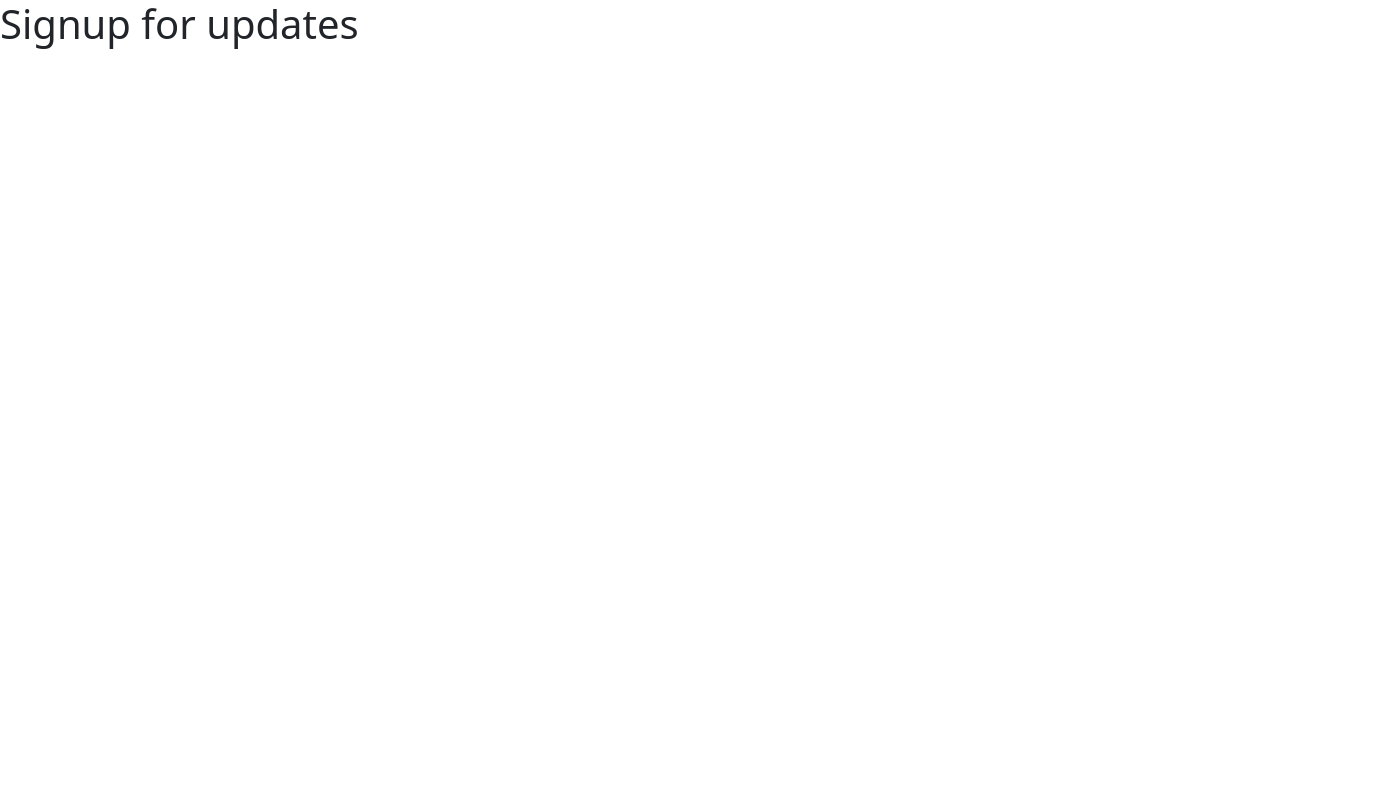
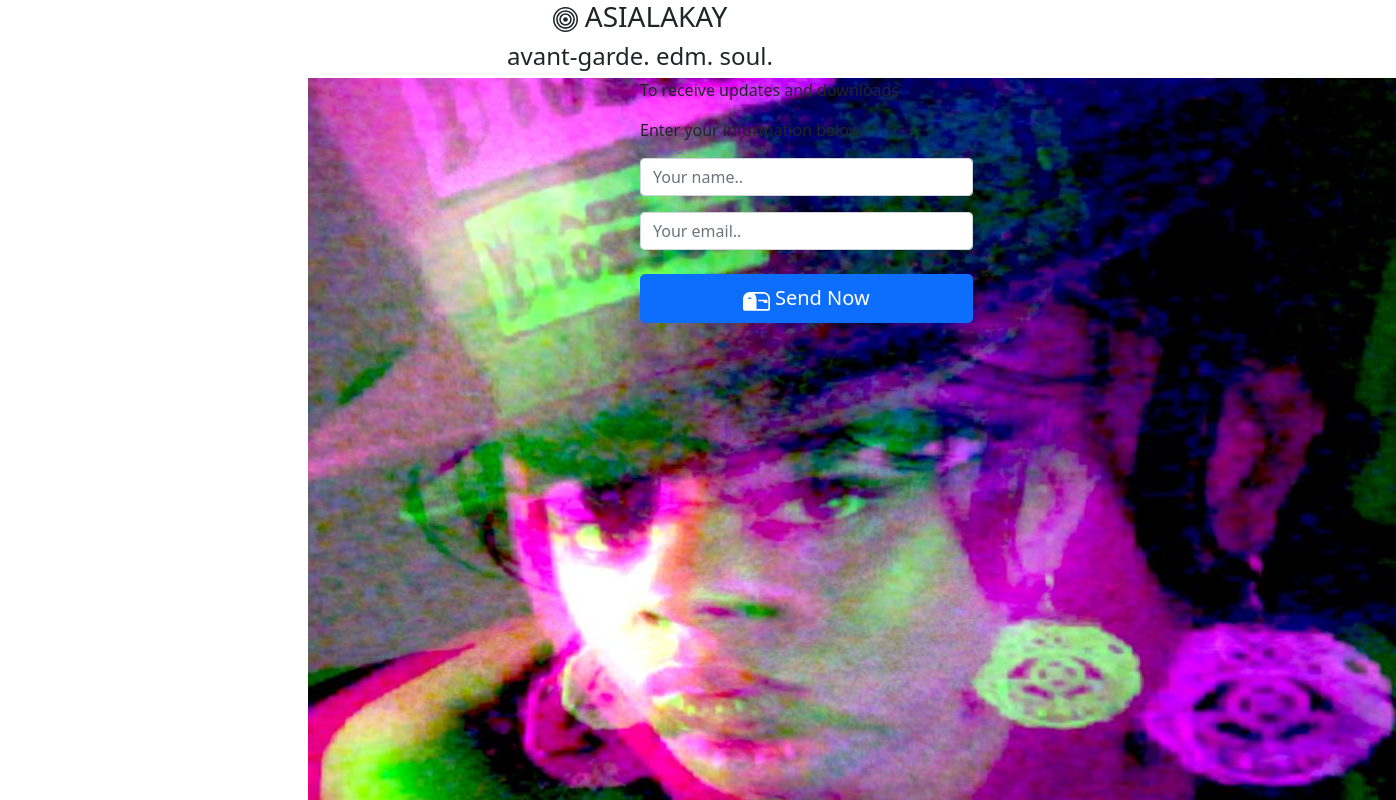
Before and after one commit to asiakay/signup-app, a React (Create React App) app: page / in a window 1280 px wide. Shown: the top 800 px of the page, 1396 px wide, since content can reach past the window. Built offline with nearby package versions, Linux system fonts and the light colour scheme.

Commit message:
added layout components

```diff
--- a/src/App.js
+++ b/src/App.js
@@ -1,10 +1,15 @@
 import React from "react";
+import Banner from "./Banner";
+import Form from "./Form";
+import Footer from "./Footer";
 
 const App = () => {
   return (
-    <div>
-      <h1>Signup for updates</h1>
-    </div>
+    <>
+      <Banner/>
+      <Form />
+      <Footer/>
+    </>
   );
 };
 
--- /dev/null
+++ b/src/Banner.js
@@ -0,0 +1,25 @@
+import React from "react";
+const Banner = () => {
+    return ( <header>
+        <div className = "banner">
+        <div className = "container" >
+        <div className = "row" >
+        <div className = "col-lg-9 offset-lg-3 mx-auto" >
+        <div className = "caption-text text-center" >
+        <h3 className = "brand" > {
+            " "
+        } <svg xmlns = "http://www.w3.org/2000/svg"
+        width = "25"
+        height = "25"
+        fill = "currentColor"
+        class = "bi bi-bullseye"
+        viewBox = "0 0 16 16" >
+        <path d = "M8 15A7 7 0 1 1 8 1a7 7 0 0 1 0 14zm0 1A8 8 0 1 0 8 0a8 8 0 0 0 0 16z" / >
+        <path d = "M8 13A5 5 0 1 1 8 3a5 5 0 0 1 0 10zm0 1A6 6 0 1 0 8 2a6 6 0 0 0 0 12z" / >
+        <path d = "M8 11a3 3 0 1 1 0-6 3 3 0 0 1 0 6zm0 1a4 4 0 1 0 0-8 4 4 0 0 0 0 8z" / >
+        <path d = "M9.5 8a1.5 1.5 0 1 1-3 0 1.5 1.5 0 0 1 3 0z" / >
+        </svg>{" "}
+        ASIALAKAY </h3> <h4 >avant-garde. edm. soul.</h4> </div> </div> </div> </div> </div> </header>
+    );
+};
+export default Banner;
--- /dev/null
+++ b/src/Footer.js
@@ -0,0 +1,7 @@
+import React from "react";
+const Footer = () => {
+    return ( <footer className = "d-block" >
+        <p className = "text-center" > ©Copyright 2021 Lead Capture Page </p> </footer>
+    );
+};
+export default Footer;
--- /dev/null
+++ b/src/Form.js
@@ -0,0 +1,63 @@
+import asialakay_boston from "./images/asialakay_boston.jpeg";
+const Form = () => {
+  return (
+    <section>
+    <div className="container">
+        <div className="row">
+        <div className="col-lg-7 offset-lg-2 g-0 mx-auto">
+            <div className="fill-form form-box">
+            <div className="row g-0">
+                <div className="col-xl-6 col-lg-12 d-md-none d-sm-none d-xs-none d-lg-block form-box__img">
+                <img alt="" src={asialakay_boston} />
+             </div>
+                <div className="col-xl-6 col-lg-12 col-md-12 form-box__content">
+                <div id="box-title">
+                    <p className="main-form-text">To receive updates and downloads</p>
+                    <p>Enter your information below</p>
+                </div>
+                <form>
+                    <div className="mt-3">
+                    <input
+                        className="form-control"
+                        id="name"
+                        name="name"
+                      placeholder="Your name.."
+                        type="text"
+                    />
+                    </div>
+                    <div className="mt-3">
+                    <input
+                        class="form-control"
+                     id="email"
+                        name="email"
+                        placeholder="Your email.."
+                        type="text"
+                    />
+                    </div>
+                    <div className="d-grid mt-4">
+                    <button class="btn btn-primary btn-lg" type="submit" value="Send Now">
+                        <svg
+                          xmlns="http://www.w3.org/2000/svg"
+                        width="27"
+                        height="27"
+                          fill="currentColor"
+                        class="bi bi-mailbox2"
+                        viewBox="0 0 16 16"
+                        >
+                        <path d="M9 8.5h2.793l.853.854A.5.5 0 0 0 13 9.5h1a.5.5 0 0 0 .5-.5V8a.5.5 0 0 0-.5-.5H9v1z" />
+                        <path d="M12 3H4a4 4 0 0 0-4 4v6a1 1 0 0 0 1 1h14a1 1 0 0 0 1-1V7a4 4 0 0 0-4-4zM8 7a3.99 3.99 0 0 0-1.354-3H12a3 3 0 0 1 3 3v6H8V7zm-3.415.157C4.42 7.087 4.218 7 4 7c-.218 0-.42.086-.585.157C3.164 7.264 3 7.334 3 7a1 1 0 0 1 2 0c0 .334-.164.264-.415.157z" />
+                        </svg>{" "}
+                        Send Now
+                    </button>
+                    </div>
+                  </form>
+                </div>
+            </div>
+            </div>
+        </div>
+        </div>
+    </div>
+    </section>
+  );
+};
+export default Form;
```
Also changed, not shown: src/images/asialakay_boston.jpeg (added).
